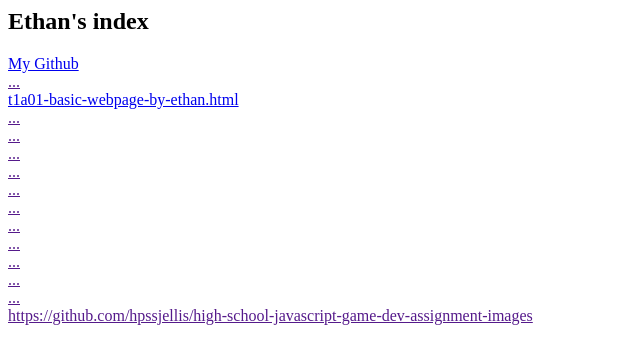
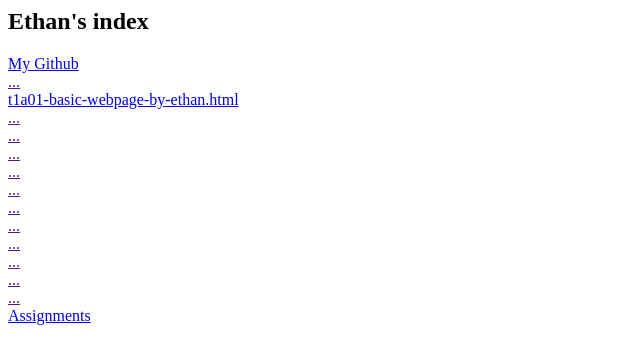
Before and after one commit to EthyBRyan/game-dev-2022, a plain HTML site: page public/index.html in a window 1280 px wide. Shown: the whole page, without its empty margins (0-640 px from the left). Drawn offline with Linux system fonts and the light colour scheme.

Commit message:
Update index.html

```diff
--- a/public/index.html
+++ b/public/index.html
@@ -16,4 +16,4 @@
 <a href="">...</a><br>
 <a href="">...</a><br>
 <a href="">...</a><br>
-<a href="">https://github.com/hpssjellis/high-school-javascript-game-dev-assignment-images</a><br>
+<a href="https://github.com/hpssjellis/high-school-javascript-game-dev-assignment-images">Assignments</a><br>
```
